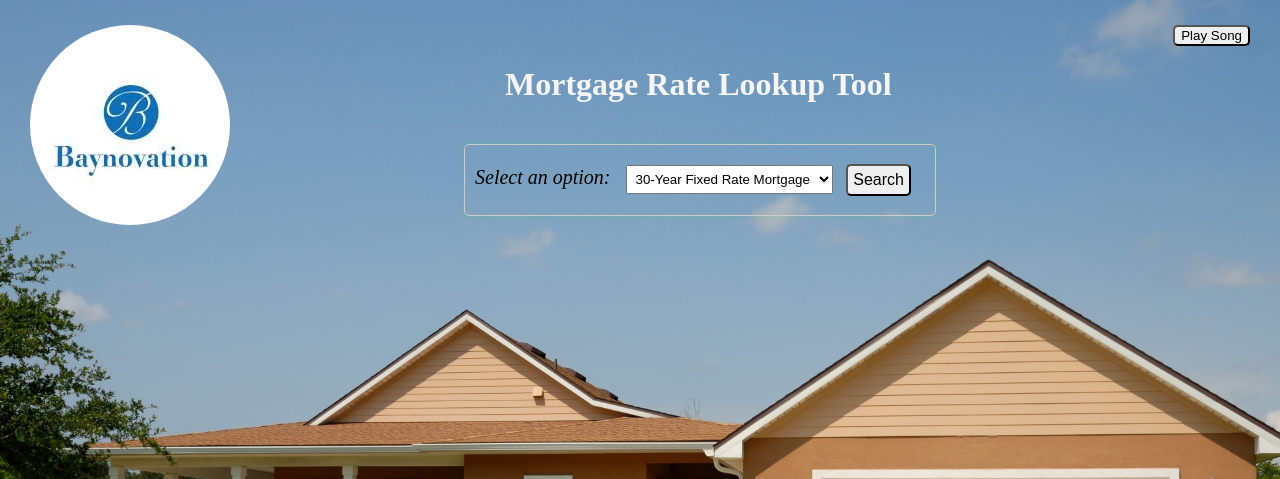
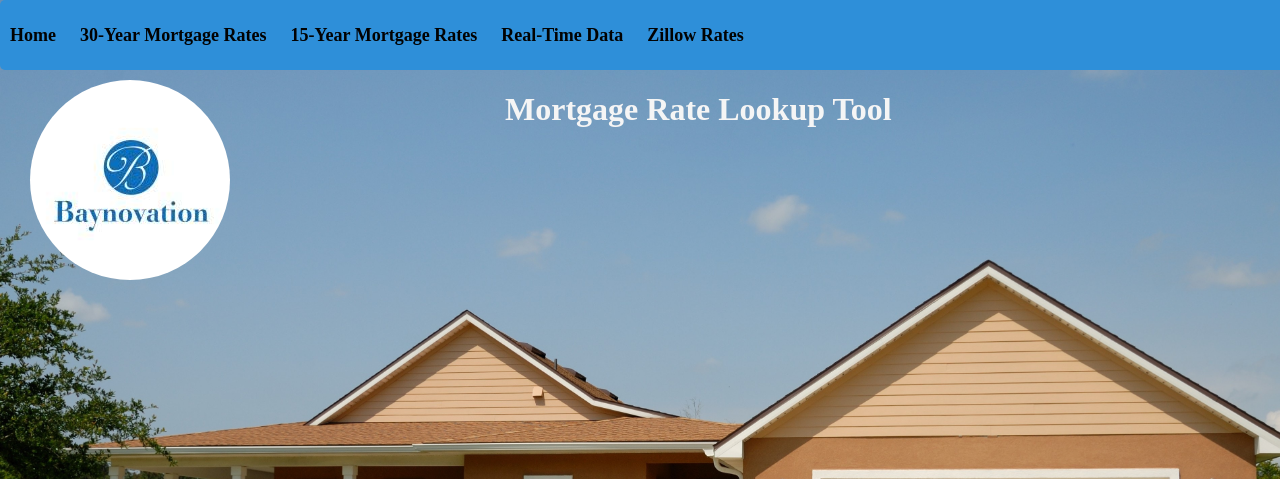
Before and after one commit to HaoxuanXu347/Baynovation-Intern-Task2, a Flask app: page / in a window 1280 px wide; the page is wider, and only the part inside the window is pictured. Shown: the top 479 px of that part. Run offline with Flask 3, Linux system fonts and the light colour scheme.

Commit message:
Version 8.4

```diff
--- a/main.py
+++ b/main.py
@@ -1,10 +1,10 @@
-from flask import Flask, render_template, request
+from flask import Flask, render_template, request, redirect
 import mysql.connector
 import requests
 
 app = Flask(__name__)
 
-# For connecting to database
+# Connect to database
 db = mysql.connector.connect(
     host="localhost",
     user="root",
@@ -14,15 +14,9 @@ db = mysql.connector.connect(
 
 cursor = db.cursor()
 
-@app.route("/", methods=["GET", "POST"])
+@app.route("/")
 def home():
     if request.method == "POST":
-        search_option = request.form["search_option"]
-        if search_option == "mortgage_rate30":
-            return render_template("mortgage_rate30.html")
-        elif search_option == "mortgage_rate15":
-            return render_template("mortgage_rate15.html")
-        elif search_option == "realtime":
             response  = requests.get("https://api.stlouisfed.org/fred/release?release_id=473&realtime_end=9999-12-31&api_key=66e31b592e4db5531a48c87f68841a89&file_type=json")
             response1 = requests.get("https://api.stlouisfed.org/fred/series?series_id=OBMMIVA30YF&realtime_end=9999-12-31&api_key=66e31b592e4db5531a48c87f68841a89&file_type=json")
             response2 = requests.get("https://api.stlouisfed.org/fred/series?series_id=OBMMIFHA30YF&realtime_end=9999-12-31&api_key=66e31b592e4db5531a48c87f68841a89&file_type=json")
@@ -37,41 +31,60 @@ def home():
 
                 return render_template("realtime_data.html", data=realtime_data, data1=realtime_data1,
                                     data2=realtime_data2, data3=realtime_data3, data4=realtime_data4)
-            else:
-                print(f"Failed to fetch data. Status Code: {response.status_code}")
+
 
     return render_template("index.html")
 
-def get_mortgage_rate30(selected_date):
+
+#-------------------------Zillow Current Mortgage Rate-----------------------
+@app.route('/Zillow_CurrentRate', methods=["GET", "POST"])
+def zillow_rates():
+    if request.method == 'POST':
+        state_abbreviation = request.form['stateAbbreviation']
+        property_value = request.form['propertyValue']
+        loan_amount = request.form['loanAmount']
+
+        api_url = f"https://mortgageapi.zillow.com/getCurrentRates?partnerId=RD-QVHNTHG&queries.1.propertyBucket.location.stateAbbreviation={state_abbreviation}&queries.1.propertyBucket.propertyValue={property_value}&queries.1.propertyBucket.loanAmount={loan_amount}"
+
+        response = requests.get(api_url)
+        if response.status_code == 200:
+            zillow_data = response.json()
+            return render_template("Zillow_CurrentRate.html", zillow_data=zillow_data)
+        else:
+            error_message = f"Failed to fetch data from the API. Status Code: {response.status_code}, Response Content: {response.text}"
+            return error_message
+
+    return render_template("Zillow_CurrentRate.html")
+
+#-------------------------30-Year Mortgage Rates-----------------------
+@app.route("/mortgage_rate30", methods=["POST"])
+def get_mortgage_rate30():
+    year = request.form["year"]
+    month = request.form["month"]
+    selected_date = f"{year}-{month}-01"  # Add the day "01" for the first day of the selected month
     query = "SELECT `Rate-30-US` FROM `Mortgage_Rate30` WHERE `Date` <= %s ORDER BY `Date` DESC LIMIT 1"
     cursor.execute(query, (selected_date,))
-    mortgage_rate = cursor.fetchone()
-    return mortgage_rate[0] if mortgage_rate else None
+    mortgage_rate30 = cursor.fetchone()
+    return render_template("mortgage_rate30.html", selected_year=year, selected_month=month, mortgage_rate30=mortgage_rate30)
 
+@app.route("/mortgage_rate30")
+def mortgage_rate30_lookup():
+    return render_template("mortgage_rate30.html")
+
+#-------------------------15-Year Mortgage Rates-----------------------
+@app.route("/mortgage_rate15", methods=["POST"])
 def get_mortgage_rate15(selected_date):
+    year = request.form["year"]
+    month = request.form["month"]
+    selected_date = f"{year}-{month}-01"  # Add the day "01" for the first day of the selected month
     query = "SELECT `Rate-15-US` FROM `Mortgage_Rate15` WHERE `Date` <= %s ORDER BY `Date` DESC LIMIT 1"
     cursor.execute(query, (selected_date,))
-    mortgage_rate = cursor.fetchone()
-    return mortgage_rate[0] if mortgage_rate else None
+    mortgage_rate15 = cursor.fetchone()
+    return render_template("mortgage_rate15.html", selected_year=year, selected_month=month, mortgage_rate15=mortgage_rate15)
 
-
-@app.route("/mortgage_rate30", methods=["POST"])
-def mortgage_rate30_lookup():
-    if request.method == "POST":
-        year = request.form["year"]
-        month = request.form["month"]
-        selected_date = f"{year}-{month}-01"  # Add the day "01" for the first day of the selected month
-        mortgage_rate30 = get_mortgage_rate30(selected_date)
-        return render_template("mortgage_rate30.html", selected_year=year, selected_month=month, mortgage_rate30=mortgage_rate30)
-
-@app.route("/mortgage_rate15", methods=["POST"])
+@app.route("/mortgage_rate15")
 def mortgage_rate15_lookup():
-    if request.method == "POST":
-        year = request.form["year"]
-        month = request.form["month"]
-        selected_date = f"{year}-{month}-01"  # Add the day "01" for the first day of the selected month
-        mortgage_rate15 = get_mortgage_rate15(selected_date)
-        return render_template("mortgage_rate15.html", selected_year=year, selected_month=month, mortgage_rate15=mortgage_rate15)
+   return render_template("mortgage_rate15.html")
 
 if __name__ == "__main__":
     app.run(debug=True)
--- /dev/null
+++ b/static/style.css
@@ -0,0 +1,52 @@
+/* Add some padding and margin to the form */
+form {
+    padding: 20px;
+    margin: 30px;
+    border: 2px solid #ccc;
+    border-radius: 10px;
+}
+
+  /* Style the labels */
+label {
+    font-size: 16px;
+    font-weight: bold;
+}
+
+br {
+    line-height: 20px;
+  }
+
+nav {
+    position: absolute;
+    top: 0px;
+    left:0px;
+    background-color: rgb(46, 143, 217); /* Set the background color for the navigation bar */
+    width: 1600px;
+    height: 70px;
+    border-radius: 5px;
+}
+
+ul {
+    list-style-type: none; /* Remove the default bullet points from the list */
+    margin: 0;
+    padding: 0;
+}
+
+li {
+    display: inline; /* Display the list items horizontally */
+}
+
+a {
+    position: relative;
+    top: 25px;
+    font-size: large;
+    font-weight: bold;
+    color: rgb(2, 2, 2); /* Set the link color to white */
+    text-decoration: none; /* Remove underlines from links */
+    padding: 10px; /* Add some padding to the links */
+}
+
+a:hover {
+    background-color: aqua; /* Change the background color of links on hover */
+    border-radius: 5px;
+}
--- a/templates/index.html
+++ b/templates/index.html
@@ -10,63 +10,25 @@
             background-size: cover;
             background-repeat: no-repeat;
         }
-        .search-form {
-            position: absolute;
-            top: 50%;
-            left: 50%;
-            transform: translate(-50%, -50%);
-            font-size: x-large;
-        }
-        .search-form select, .search-form button {
-            margin: 10px;
-            padding: 5px;
-        }
-        .search-bar {
-            width: 450px;
-            height: 50px;
-            padding: 10px;
-            font-size: 20px;
-            border: 1px solid #ccc;
-            border-radius: 5px;
-            box-shadow: 0 0 5px rgba(30, 214, 85, 0.2);
-        }
     </style>
+    <link rel="stylesheet" href="{{ url_for('static', filename='style.css') }}">
 </head>
 <body>
 
-    <button id="playButton" style="position: absolute; right: 30px; top: 25px; border-radius: 5px;">Play Song</button>
-    <script>
-        const playButton = document.getElementById('playButton');
-        const audio = new Audio('static/music.mp3');
+    <img src="/static/logo.jpeg" alt="Baynovation Logo"
+    style="position: absolute; left: 30px; top: 80px; font-size: small; border-radius: 100%;">
 
-        playButton.addEventListener('click', () => {
-            if (audio.paused) {
-                audio.play();
-                playButton.innerText = 'Pause Song';
-            } else {
-                audio.pause();
-                playButton.innerText = 'Play Song';
-            }
-        });
-    </script>
+    <nav>
+        <ul>
+            <li><a href="/">Home</a></li>
+            <li><a href="/mortgage_rate30">30-Year Mortgage Rates</a></li>
+            <li><a href="/mortgage_rate15">15-Year Mortgage Rates</a></li>
+            <li><a href="/realtime">Real-Time Data</a></li>
+            <li><a href="/Zillow_CurrentRate">Zillow Rates</a></li>
+        </ul>
+    </nav>
+    <h1 style="position: absolute; left: 505px; top: 70px; font-size:xx-large; color: whitesmoke;">Mortgage Rate Lookup Tool</h1>
 
-    <i class="fa-solid fa-play"></i>
-    <img src="/static/logo.jpeg" alt="Baynovation Logo"
-    style="position: absolute; left: 30px; top: 25px; font-size: medium; border-radius: 100%;">
-
-    <h1 style="position: absolute; left: 505px; top: 45px; font-size:xx-large; color: whitesmoke;">Mortgage Rate Lookup Tool</h1>
-    <div class="search-form" style="position: absolute; left: 700px; top: 180px;">
-        <form class = "search-bar" action="/" method="POST">
-            <label for="search_option" style="font-style:italic;">Select an option:</label>
-            <select id="search_option" name="search_option">
-                <option value="mortgage_rate30">30-Year Fixed Rate Mortgage</option>
-                <option value="mortgage_rate15">15-Year Fixed Rate Mortgage</option>
-                <option value="realtime">real_time data</option>
-            </select>
-            <br>
-            <button type="submit" style="position: absolute; right: 15px; top:10px; font-size:medium; border-radius: 5px;">Search</button>
-        </form>
-    </div>
 
 </body>
 </html>
```
Also changed, not shown: templates/Zillow_CurrentRate.html (added, +112 -0 lines), templates/mortgage_rate15.html (+12 -7 lines), templates/mortgage_rate30.html (+12 -7 lines), templates/realtime_data.html (+7 -6 lines), README.md.
